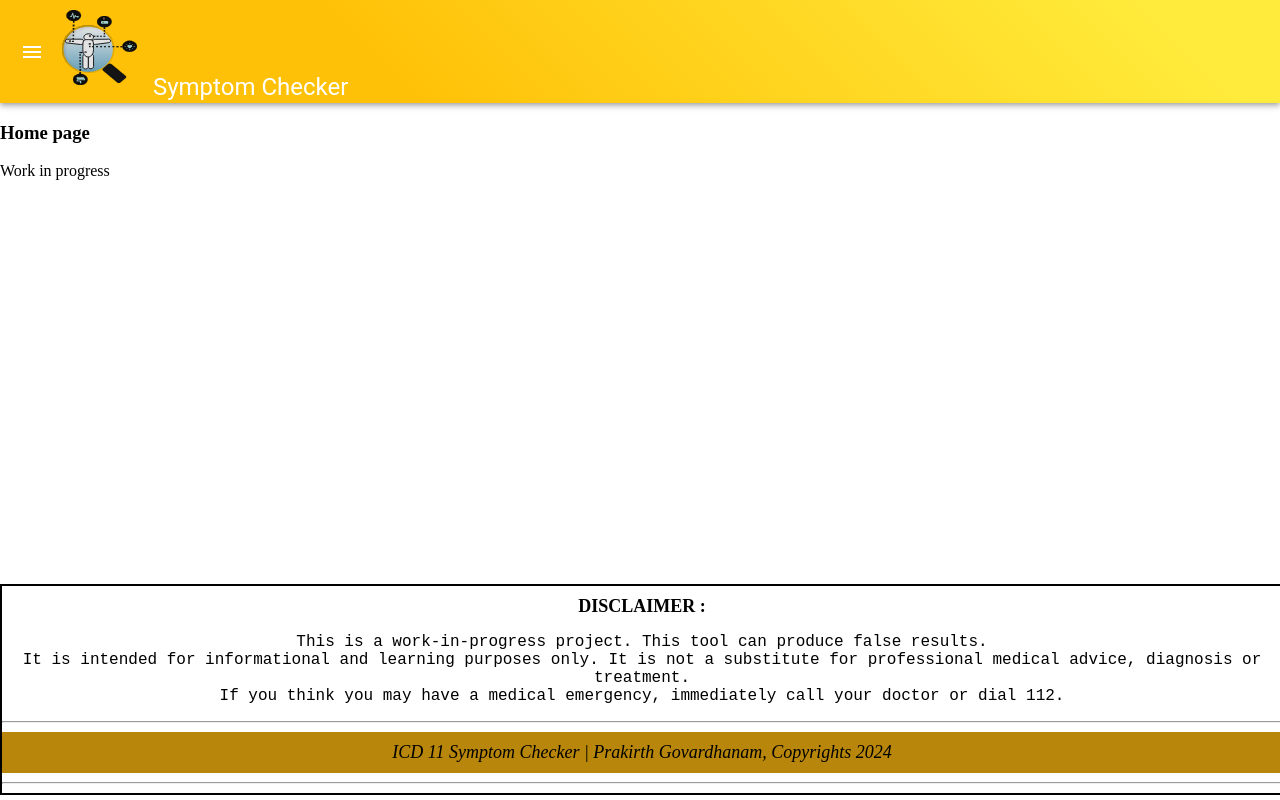
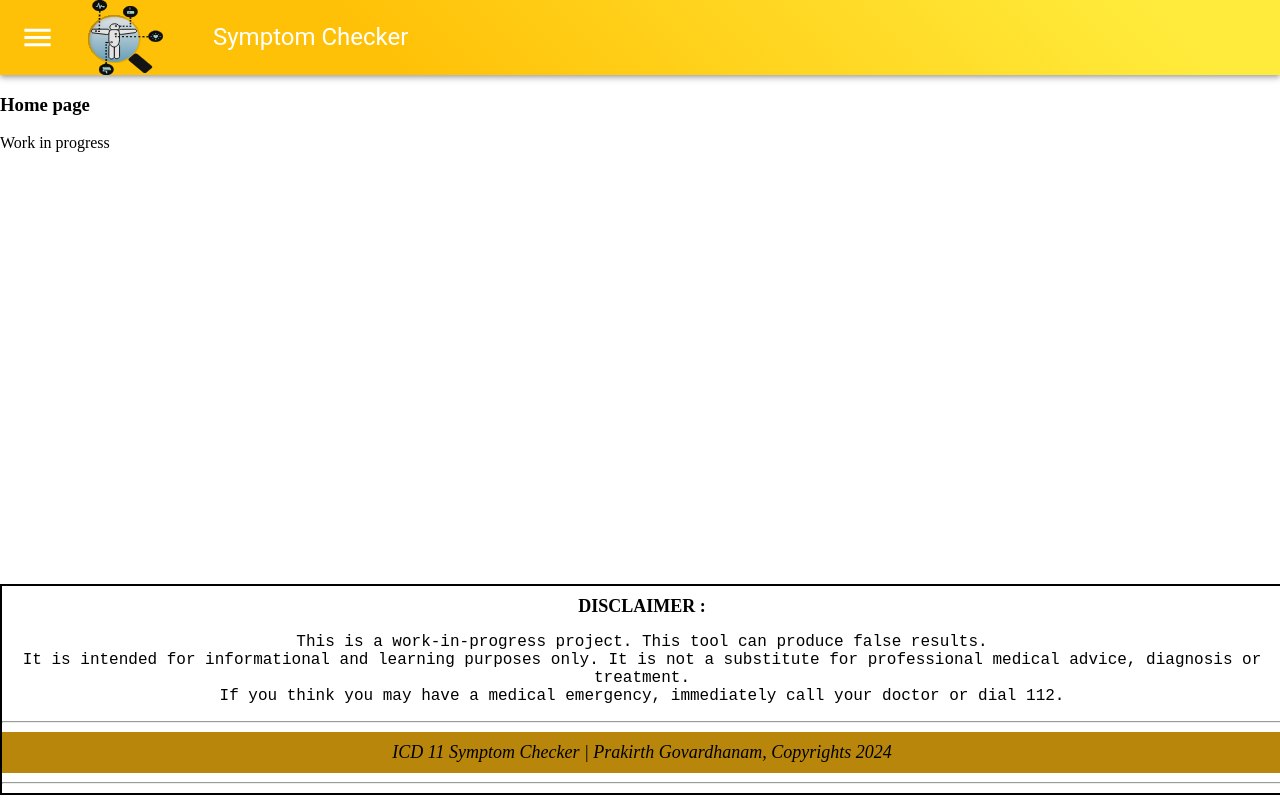
Before and after one commit to prak112/Symptom-Checker-frontend, a React (Vite) app in the folder symptom-checker-frontend/: page / in a window 1280 px wide. Built offline with nearby package versions, Linux system fonts and the light colour scheme.

Commit message:
feat: Improve header design

```diff
--- a/symptom-checker-frontend/src/components/Header.jsx
+++ b/symptom-checker-frontend/src/components/Header.jsx
@@ -11,11 +11,19 @@ export default function Header({ toggleDrawer }){
     return(
         <AppBar position="relative" sx={gradientStyle} >
             <Toolbar>
-                <IconButton edge="start" color="inherit" aria-label="menu" onClick={toggleDrawer}>
-                    <MenuIcon />
+                <IconButton
+                    edge="start"
+                    color="inherit"
+                    aria-label="menu"
+                    onClick={toggleDrawer}
+                >
+                    <MenuIcon fontSize='large' />
                 </IconButton>
-                <Typography variant="h5" align="justify">
-                    <img src={Logo} alt='Logo' width={75} height={75} style={{padding: 10, margin: 0}}/> Symptom Checker
+                <img src={Logo} alt='Logo'
+                    width={75} height={75}
+                    style={{paddingRight: '50px', paddingLeft: '25px'}}/>
+                <Typography variant="h5" align='justify'>
+                    Symptom Checker
                 </Typography>
             </Toolbar>
         </AppBar>
```
